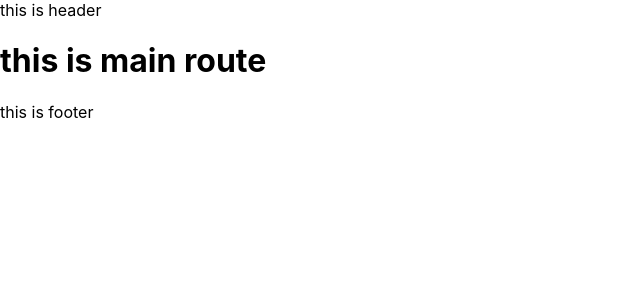
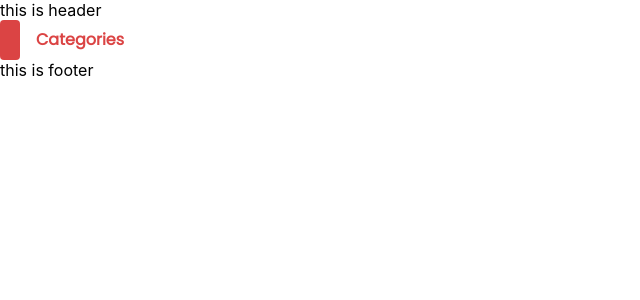
Before and after one commit to Momen-Odeh/E-commerce-GSG2023, a React (Create React App) app: page / in a window 1280 px wide. Shown: the top 300 px of the page, without its empty margins (0-640 px from the left). Built offline with nearby package versions, Linux system fonts and the light colour scheme.

Commit message:
sectionTitle done

```diff
--- a/public/index.html
+++ b/public/index.html
@@ -10,6 +10,7 @@
       content="Web site created using create-react-app"
     />
     <link rel="apple-touch-icon" href="%PUBLIC_URL%/logo192.png" />
+    <link href="https://fonts.googleapis.com/css2?family=Poppins&display=swap" rel="stylesheet">
     <!--
       manifest.json provides metadata used when your web app is installed on a
       user's mobile device or desktop. See https://developers.google.com/web/fundamentals/web-app-manifest/
--- /dev/null
+++ b/src/Components/RedBlock/index.css
@@ -0,0 +1,7 @@
+.RedBlock{
+    background-color: #DB4444;
+    width: 20px;
+    height: 40px;
+    border-radius: 4px;
+    margin-right: 16px;
+}
--- /dev/null
+++ b/src/Components/RedBlock/index.js
@@ -0,0 +1,9 @@
+import React from 'react'
+import './index.css'
+function RedBlock() {
+  return (
+    <div className='RedBlock'></div>
+  )
+}
+
+export default RedBlock
--- /dev/null
+++ b/src/Components/SectionTitle/index.css
@@ -0,0 +1,13 @@
+.SectionTitle{
+    display: flex;
+    align-items: center;
+}
+.SectionTitle p {
+    padding: 0;
+    margin: 0;
+    font-family: 'Poppins', sans-serif;
+    color: #DB4444;
+    font-weight: 600;
+    line-height: 20px;
+    font-size: 16px;
+}
--- /dev/null
+++ b/src/Components/SectionTitle/index.js
@@ -0,0 +1,13 @@
+import React from 'react'
+import RedBlock from '../RedBlock'
+import './index.css'
+function SectionTitle({secTitle}) {
+  return (
+    <div className='SectionTitle'>
+        <RedBlock/>
+        <p>{secTitle}</p>
+    </div>
+  )
+}
+
+export default SectionTitle
--- a/src/Router/index.js
+++ b/src/Router/index.js
@@ -1,12 +1,13 @@
 import React from 'react'
 import {BrowserRouter,Routes,Route} from 'react-router-dom'
 import Layout from '../Components/Layout'
+import SectionTitle from '../Components/SectionTitle'
 function Router() {
   return (
     <BrowserRouter>
         <Routes>
             <Route path='/' element={<Layout/>}>
-              <Route index element={<h1>this is main route</h1>}/>
+              <Route index element={<SectionTitle secTitle="Categories"/>}/>
               <Route path='/homePage' element={<h1>this is home page route</h1>}/>
               <Route path='*' element={<h1>404 Not Found</h1>}/>
             </Route>
```
